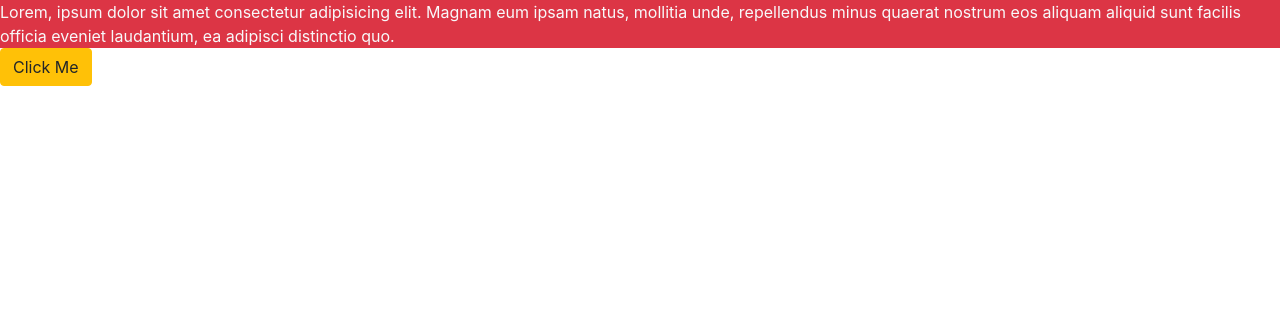
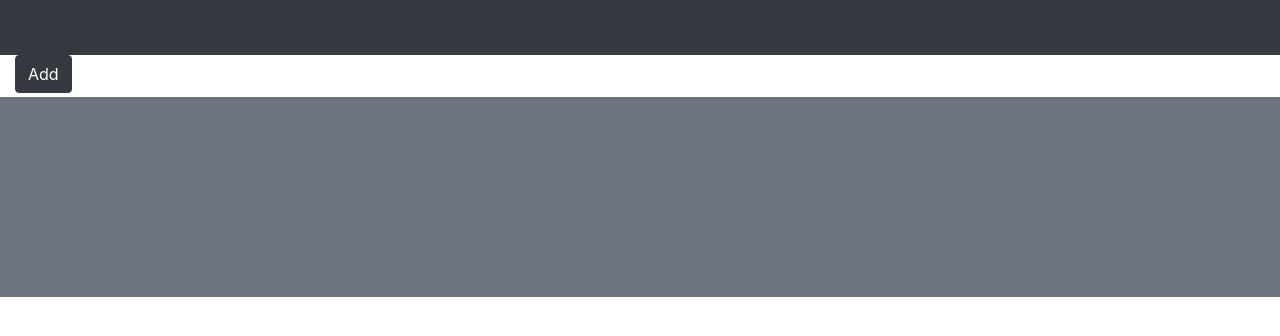
Before and after one commit to cg-101/day1-react, a React (Create React App) app: page / in a window 1280 px wide. Shown: the top 336 px of the page. Built offline with nearby package versions, Linux system fonts and the light colour scheme.

Commit message:
bootstrap continue.

```diff
--- a/src/App.js
+++ b/src/App.js
@@ -2,17 +2,28 @@ import React, { useState } from "react";
 
 export default function App() {
   return (
-    <div>
-      <ComponentA />
+    <div className="container-fluid">
+      <NavigationComponent />
+      <MyPostBody />
     </div>
   );
 }
 
-function ComponentA() {
+function NavigationComponent() {
+  return <div className="row bg-dark" style={{ height: 55 }}></div>;
+}
+
+function MyPostBody() {
+  const [list, setList] = useState([1]);
+
+  const addNewBlock= () => {
+    setList([...list, 1])
+  }
+
   return (
-    <div>
-      <div className="bg-danger text-light">Lorem, ipsum dolor sit amet consectetur adipisicing elit. Magnam eum ipsam natus, mollitia unde, repellendus minus quaerat nostrum eos aliquam aliquid sunt facilis officia eveniet laudantium, ea adipisci distinctio quo.</div>
-      <button className="btn btn-warning">Click Me</button>
-    </div>
+    <>
+      <button className="btn btn-dark" onClick={addNewBlock}>Add</button>
+      {list.map((data) => <div className="row bg-secondary mt-1" style={{ height: 200 }}></div> )}
+    </>
   );
 }
```
